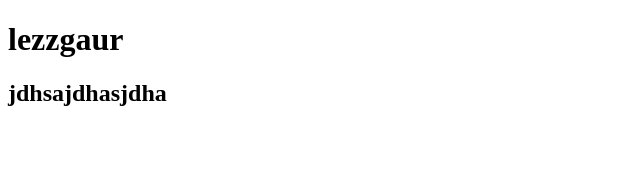
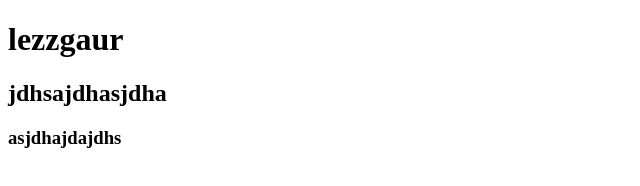
Before and after one commit to rAnge-ace/trial2, a plain HTML site: page index.html in a window 1280 px wide. Shown: the whole page, without its empty margins (0-640 px from the left). Drawn offline with Linux system fonts and the light colour scheme.

Commit message:
Added H3

```diff
--- a/index.html
+++ b/index.html
@@ -8,5 +8,6 @@
 <body>
     <h1>lezzgaur</h1>
     <h2>jdhsajdhasjdha</h2>
+    <h3>asjdhajdajdhs</h3>
 </body>
 </html>
```
